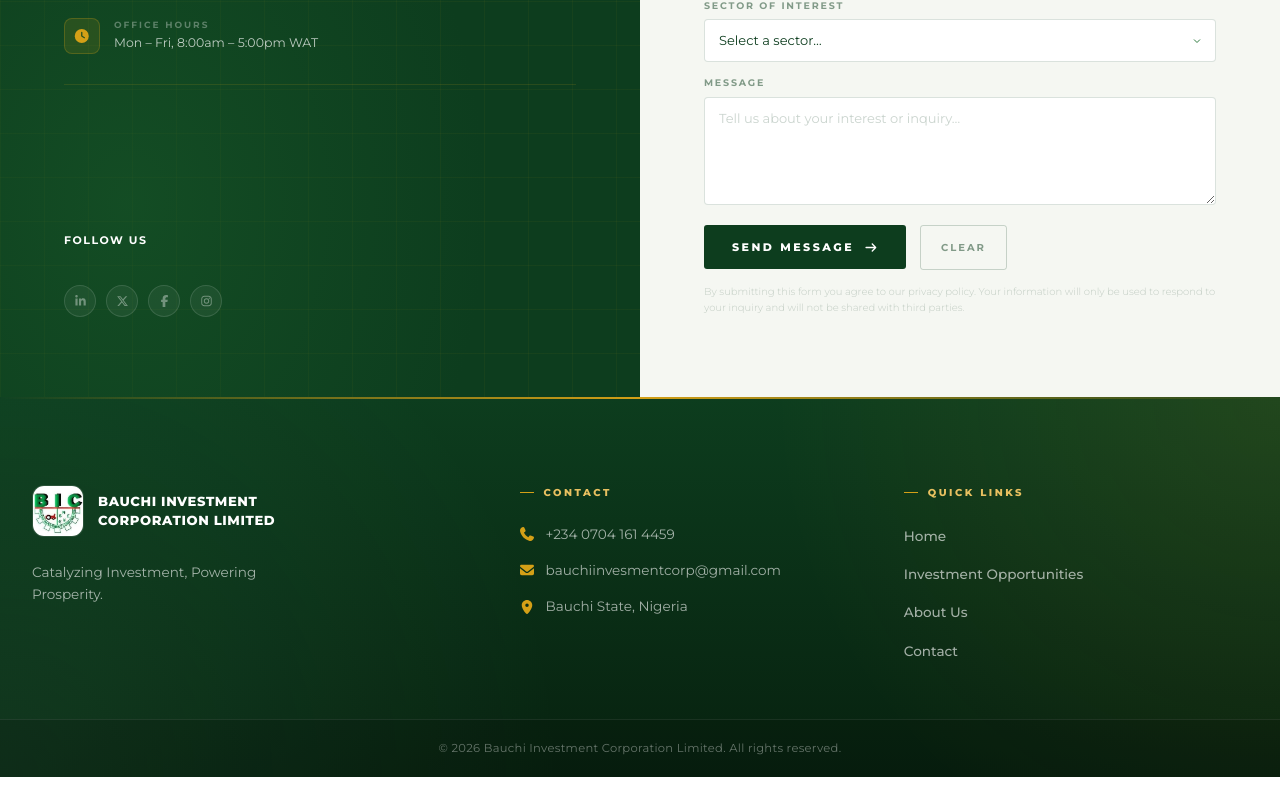
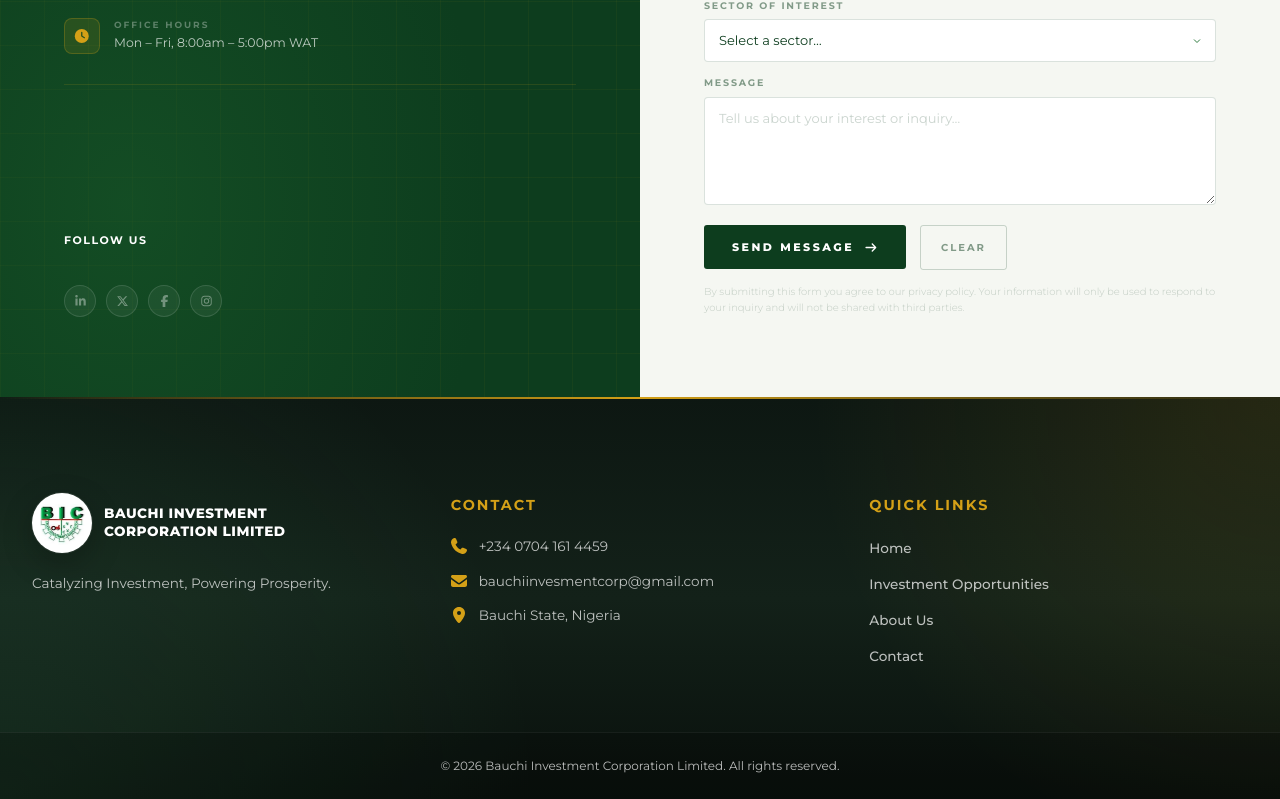
Before and after one commit to Ifiokabasi/Bauchi-investment, a Next.js app: page / in a window 1280 px wide. Shown: the part 4790-5589 px from the top of the page. Before the commit the page ends 5567 px from the top, so only its background shows below. Built offline with nearby package versions, Linux system fonts and the light colour scheme; a web font is replaced by a local one.

Commit message:
update footer logo

```diff
--- a/app/components/Footer/Footer.module.css
+++ b/app/components/Footer/Footer.module.css
@@ -6,27 +6,30 @@
 ───────────────────────────────────────── */
 
 .siteFooter {
-  --gd:      #0d3d1e;
-  --gd-deep: #07210f;
-  --gm:      #1a5c2a;
-  --gmi:     #2d7a3e;
-  --gl:      #4caf70;
-  --gold:    #d4a017;
-  --gold-l:  #e8c060;
-  --white:   #ffffff;
-  --off:     rgba(255, 255, 255, 0.62);
-  --off-dim: rgba(255, 255, 255, 0.38);
-  --hair:    rgba(255, 255, 255, 0.08);
+  --off-white: rgba(255, 255, 255, 0.72);
 
   position: relative;
   overflow: hidden;
-  color: var(--off);
+  color: #e8e9f0;
   font-family: 'Montserrat', sans-serif;
 
   background:
-    radial-gradient(circle at top right, rgba(212, 160, 23, 0.10), transparent 38%),
-    radial-gradient(circle at bottom left, rgba(76, 175, 112, 0.14), transparent 42%),
-    linear-gradient(180deg, var(--gd) 0%, var(--gd-deep) 100%);
+    radial-gradient(
+      circle at top right,
+      rgba(212, 160, 23, 0.12),
+      transparent 35%
+    ),
+    radial-gradient(
+      circle at bottom left,
+      rgba(76, 175, 112, 0.15),
+      transparent 40%
+    ),
+    linear-gradient(
+      180deg,
+      #0d1712 0%,
+      #132119 50%,
+      #09100c 100%
+    );
 }
 
 .siteFooter::before {
@@ -36,7 +39,12 @@
   left: 0;
   width: 100%;
   height: 2px;
-  background: linear-gradient(90deg, transparent, var(--gold), transparent);
+  background: linear-gradient(
+    90deg,
+    transparent,
+    #d4a017,
+    transparent
+  );
   z-index: 5;
 }
 
@@ -49,92 +57,92 @@
   z-index: 2;
   max-width: 1280px;
   margin: 0 auto;
-  padding: 5.5rem 2rem 3.5rem;
+  padding: 6rem 2rem 4rem;
   display: grid;
-  grid-template-columns: 1.3fr 1fr 1fr;
+  grid-template-columns: repeat(auto-fit, minmax(240px, 1fr));
   gap: 2.5rem;
 }
 
-/* Brand Column */
+/* ── Brand Column ── */
 .brandColumn {
-  max-width: 320px;
+  max-width: 300px;
 }
 
 .footerLogo {
   display: flex;
   align-items: center;
-  gap: 0.875rem;
-  margin-bottom: 1.5rem;
+  gap: 0.75rem;
+  margin-bottom: 1.25rem;
 }
 
+/* ✅ Logo Icon — Circular with shadow */
 .logoIcon {
-  flex-shrink: 0;
   display: flex;
   align-items: center;
   justify-content: center;
-  width: 52px;
-  height: 52px;
-  border-radius: 12px;
-  background: rgba(255, 255, 255, 0.04);
-  border: 1px solid var(--hair);
-  overflow: hidden;
-  transition: border-color 0.3s ease;
+  width: 60px;
+  height: 60px;
+  border-radius: 50%;
+  background: #ffffff;
+  box-shadow:
+    0 10px 30px rgba(0, 0, 0, 0.25),
+    0 0 0 1px rgba(255, 255, 255, 0.08);
+  transition: all 0.4s ease;
+  flex-shrink: 0;
 }
 
 .logoIcon:hover {
-  border-color: rgba(212, 160, 23, 0.4);
+  transform: translateY(-3px);
+  box-shadow:
+    0 15px 40px rgba(0, 0, 0, 0.3),
+    0 0 0 2px rgba(212, 160, 23, 0.3);
 }
 
+/* ✅ Logo Image */
 .logoImage {
-  width: 100%;
-  height: 100%;
+  width: 45px;
+  height: 45px;
+  border-radius: 30%;
   object-fit: cover;
 }
 
 .footerLogoName {
-  font-size: 0.82rem;
+  font-size: 0.85rem;
   font-weight: 800;
-  line-height: 1.4;
-  letter-spacing: 0.6px;
-  color: var(--white);
+  line-height: 1.3;
+  letter-spacing: 0.5px;
+  color: #ffffff;
+  text-shadow: 0 1px 2px rgba(0, 0, 0, 0.2);
+  font-family: 'Montserrat', sans-serif;
 }
 
 .footerTagline {
   font-size: 0.85rem;
-  line-height: 1.65;
-  color: var(--off);
+  line-height: 1.5;
+  color: var(--off-white);
   margin: 0;
   font-weight: 400;
-  max-width: 260px;
+  font-family: 'Montserrat', sans-serif;
 }
 
-/* Column Titles — echoes the ledger's gold eyebrow label */
+/* ── Column Titles ── */
 .columnTitle {
-  font-size: 10px;
+  font-size: 0.9rem;
   text-transform: uppercase;
-  margin: 0 0 1.5rem 0;
-  display: flex;
-  align-items: center;
-  gap: 10px;
-  color: var(--gold-l);
-  font-weight: 800;
-  letter-spacing: 2.5px;
+  margin: 0 0 1.25rem 0;
+  position: relative;
+  display: inline-block;
+  font-family: 'Montserrat', sans-serif;
+  color: #d4a017;
+  font-weight: 700;
+  letter-spacing: 2px;
 }
 
-.columnTitle::before {
-  content: "";
-  display: block;
-  width: 14px;
-  height: 1px;
-  background: var(--gold);
-  flex-shrink: 0;
-}
-
-/* Contact Column */
+/* ── Contact Column ── */
 .contactList {
   display: flex;
   flex-direction: column;
-  gap: 1rem;
+  gap: 0.875rem;
 }
 
 .contactItem {
@@ -142,104 +150,112 @@
   align-items: center;
   gap: 0.75rem;
   font-size: 0.85rem;
-  color: var(--off);
+  color: var(--off-white);
   text-decoration: none;
-  transition: color 0.25s ease, transform 0.25s ease;
+  transition: all 0.25s ease;
   font-weight: 400;
+  font-family: 'Montserrat', sans-serif;
 }
 
-a.contactItem:hover {
-  color: var(--gold-l);
-  transform: translateX(3px);
+.contactItem:hover {
+  color: #d4a017;
+  transform: translateX(4px);
 }
 
 .contactIcon {
-  width: 14px;
-  height: 14px;
-  color: var(--gold);
-  flex-shrink: 0;
+  width: 16px;
+  height: 16px;
+  color: #d4a017;
 }
 
-/* Links Column */
+/* ── Links Column ── */
 .linksList {
   list-style: none;
   padding: 0;
   margin: 0;
   display: flex;
   flex-direction: column;
-  gap: 0.9rem;
+  gap: 0.75rem;
 }
 
 .linksList li a {
-  position: relative;
   display: inline-flex;
   align-items: center;
   gap: 0.5rem;
   font-size: 0.85rem;
-  color: var(--off);
+  color: var(--off-white);
   text-decoration: none;
-  transition: color 0.25s ease;
+  transition: all 0.25s ease;
   font-weight: 500;
+  font-family: 'Montserrat', sans-serif;
+  position: relative;
 }
 
 .linksList li a::after {
   content: "";
   position: absolute;
   left: 0;
-  bottom: -4px;
+  bottom: -3px;
   width: 0;
   height: 1px;
-  background: var(--gold);
+  background: #d4a017;
   transition: width 0.35s ease;
-}
-
-.linksList li a:hover {
-  color: var(--white);
 }
 
 .linksList li a:hover::after {
   width: 100%;
 }
 
-/* Social Column */
+.linkIcon {
+  width: 12px;
+  height: 12px;
+  opacity: 0.6;
+  transition: opacity 0.25s ease;
+}
+
+.linksList li a:hover .linkIcon {
+  opacity: 1;
+}
+
+/* ── Social Column ── */
 .socialIcons {
   display: flex;
-  gap: 0.75rem;
+  gap: 1rem;
 }
 
 .socialBtn {
   display: flex;
   align-items: center;
   justify-content: center;
-  width: 36px;
-  height: 36px;
+  width: 38px;
+  height: 38px;
   border-radius: 50%;
-  background: rgba(255, 255, 255, 0.04);
-  color: var(--off);
-  font-size: 0.95rem;
-  transition: background 0.3s ease, color 0.3s ease, transform 0.3s ease, border-color 0.3s ease;
+  background: rgba(255, 255, 255, 0.05);
+  color: #c8cbd8;
+  font-size: 1.1rem;
+  transition: all 0.7s cubic-bezier(0.2, 0.9, 0.4, 1.1);
   text-decoration: none;
-  border: 1px solid var(--hair);
+  border: 1px solid rgba(255, 255, 255, 0.08);
 }
 
 .socialBtn:hover {
-  transform: translateY(-3px);
-  background: linear-gradient(135deg, var(--gold), var(--gold-l));
-  color: var(--gd);
-  border-color: transparent;
+  transform: translateY(-4px);
+  background: linear-gradient(135deg, #d4a017, #f0c84b);
+  color: #0f1115;
+  box-shadow: 0 12px 30px rgba(212, 160, 23, 0.35);
 }
 
-/* Footer Bottom */
+/* ── Footer Bottom ── */
 .footerBottom {
   position: relative;
   z-index: 2;
   text-align: center;
-  padding: 1.25rem 2rem;
-  border-top: 1px solid var(--hair);
-  font-size: 0.72rem;
-  letter-spacing: 0.3px;
-  color: var(--off-dim);
-  background: rgba(0, 0, 0, 0.15);
+  padding: 1.5rem 2rem;
+  border-top: 1px solid rgba(255, 255, 255, 0.06);
+  font-size: 0.75rem;
+  color: var(--off-white);
+  background: rgba(0, 0, 0, 0.2);
+  font-family: 'Montserrat', sans-serif;
   font-weight: 400;
 }
 
@@ -253,14 +269,16 @@ a.contactItem:hover {
 
 @media (max-width: 768px) {
   .footerInner {
-    grid-template-columns: 1fr 1fr;
-    padding: 3.5rem 1.5rem 2rem;
-    gap: 2.25rem;
+    padding: 2.5rem 1.5rem 2rem;
+    gap: 2rem;
   }
 
   .brandColumn {
-    grid-column: 1 / -1;
     max-width: 100%;
+  }
+
+  .columnTitle {
+    margin-bottom: 1rem;
   }
 }
 
@@ -268,19 +286,26 @@ a.contactItem:hover {
   .footerInner {
     grid-template-columns: 1fr;
     text-align: center;
-    gap: 2.25rem;
+    gap: 2rem;
   }
 
   .footerLogo {
     justify-content: center;
   }
 
-  .footerTagline {
-    max-width: 100%;
+  .logoIcon {
+    width: 52px;
+    height: 52px;
+  }
+
+  .logoImage {
+    width: 38px;
+    height: 38px;
   }
 
   .columnTitle {
-    justify-content: center;
+    display: block;
+    text-align: center;
   }
 
   .contactItem {
@@ -297,7 +322,11 @@ a.contactItem:hover {
 }
 
 @media (prefers-reduced-motion: reduce) {
-  .socialBtn, .logoIcon, a.contactItem, .linksList li a, .linksList li a::after {
+  .socialBtn,
+  .logoIcon,
+  .contactItem,
+  .linksList li a,
+  .linksList li a::after {
     transition: none;
   }
 }
```
